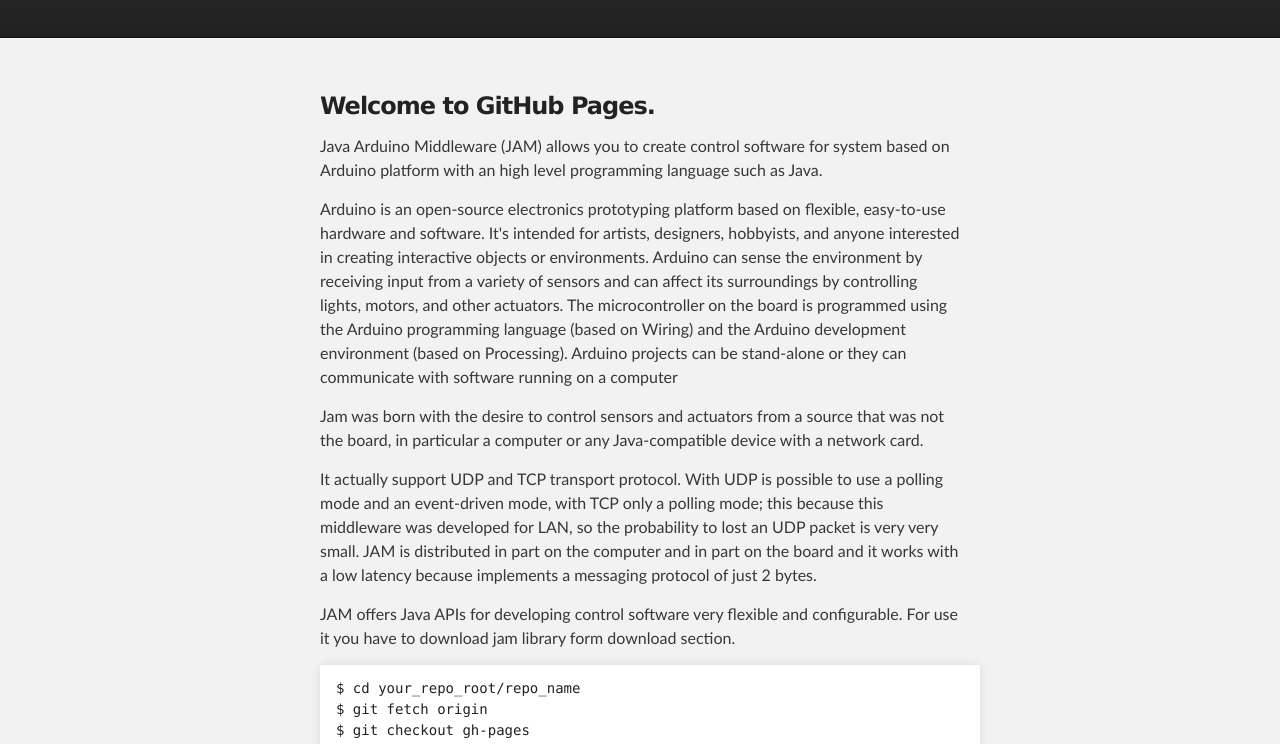
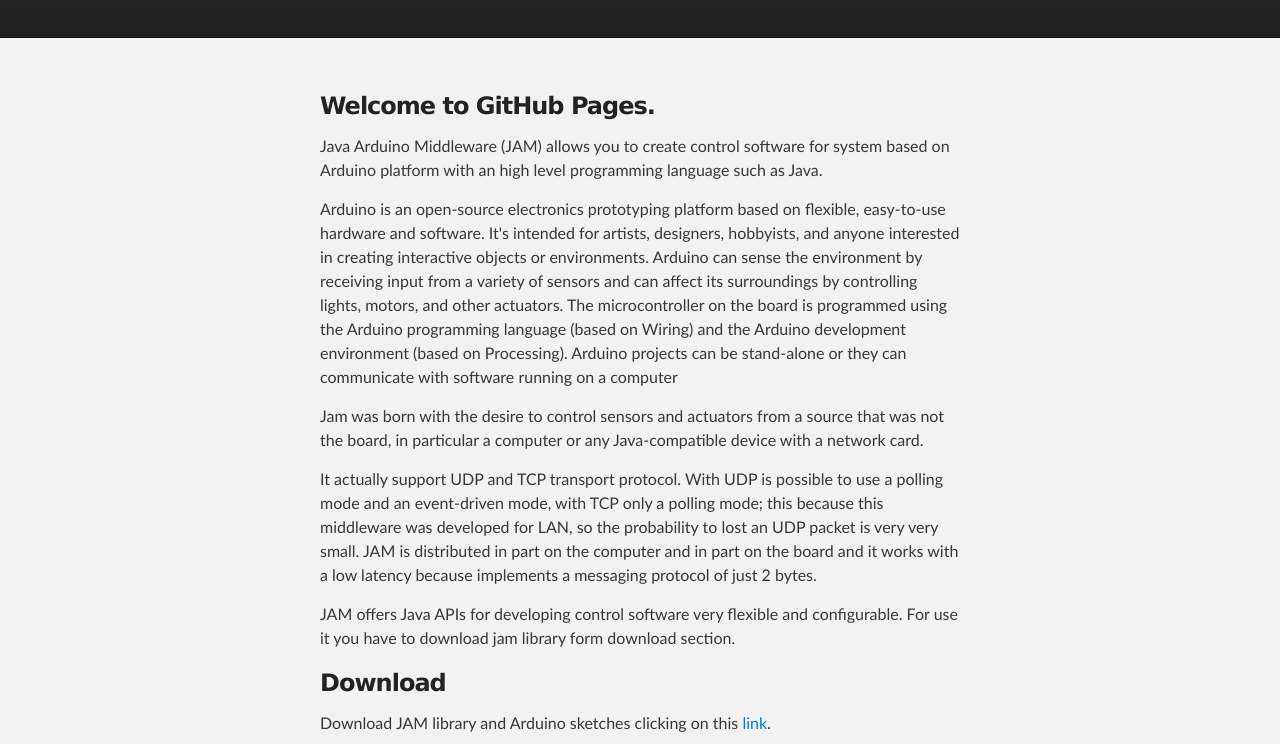
Before and after one commit to lorenzocorneo/JAM, a plain HTML site: page index.html in a window 1280 px wide. Shown: the part 208-952 px from the top of the page. Drawn offline with Linux system fonts and the light colour scheme.

Commit message:
Update index.html

```diff
--- a/index.html
+++ b/index.html
@@ -35,11 +35,8 @@
 <p>It actually support UDP and TCP transport protocol. With UDP is possible to use a polling mode and an event-driven mode, with TCP only a polling mode; this because this middleware was developed for LAN, so the probability to lost an UDP packet is very very small. JAM is distributed in part on the computer and in part on the board and it works with a low latency because implements a messaging protocol of just 2 bytes.</p>
 <p>JAM offers Java APIs for developing control software very flexible and configurable. For use it you have to download jam library form download section.
 
-<pre><code>$ cd your_repo_root/repo_name
-$ git fetch origin
-$ git checkout gh-pages
-</code></pre>
-
+<h3>Download</h3>
+<p>Download JAM library and Arduino sketches clicking on this <a href="https://github.com/lorenzocorneo/JAM/downloads">link</a>.</p>
 <h3>Authors and Contributors</h3>
 
 This projects is developed, in its all parts, by Lorenzo Corneo in 2011/2012.
```
